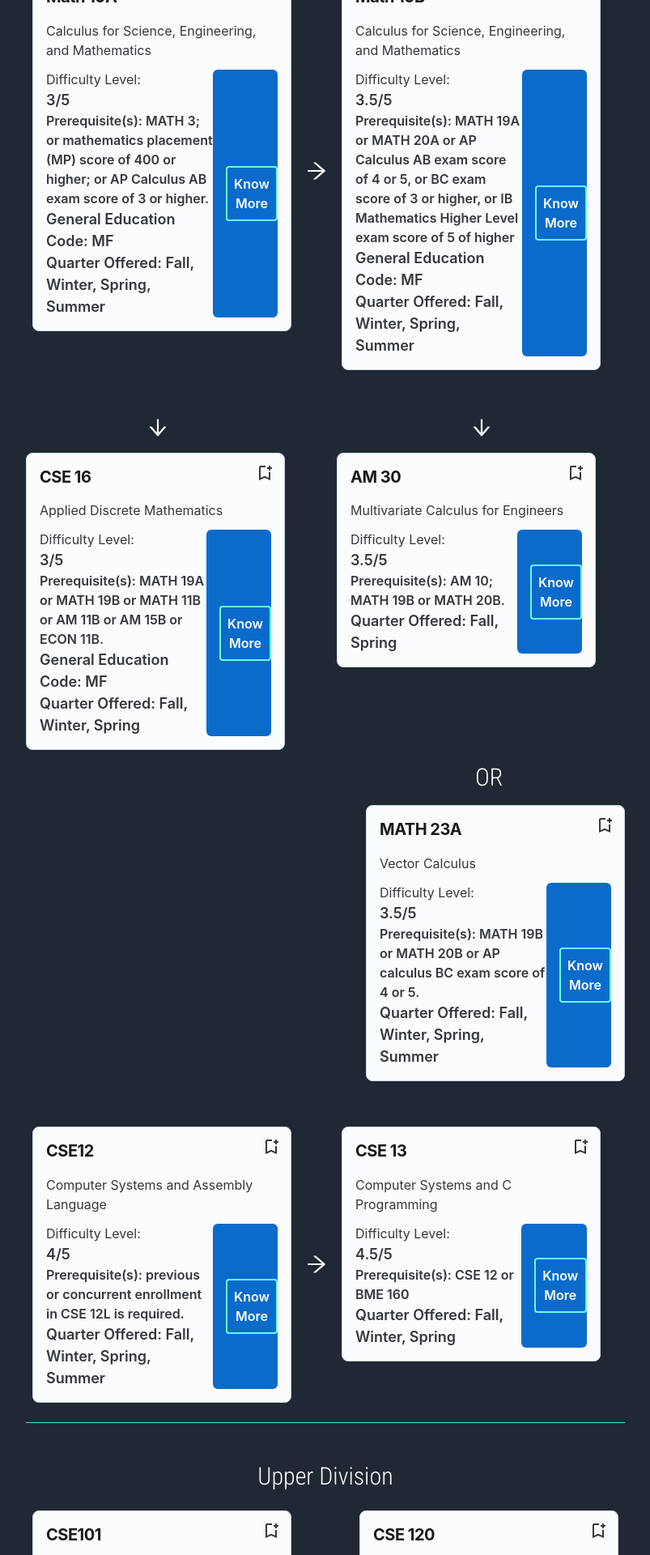
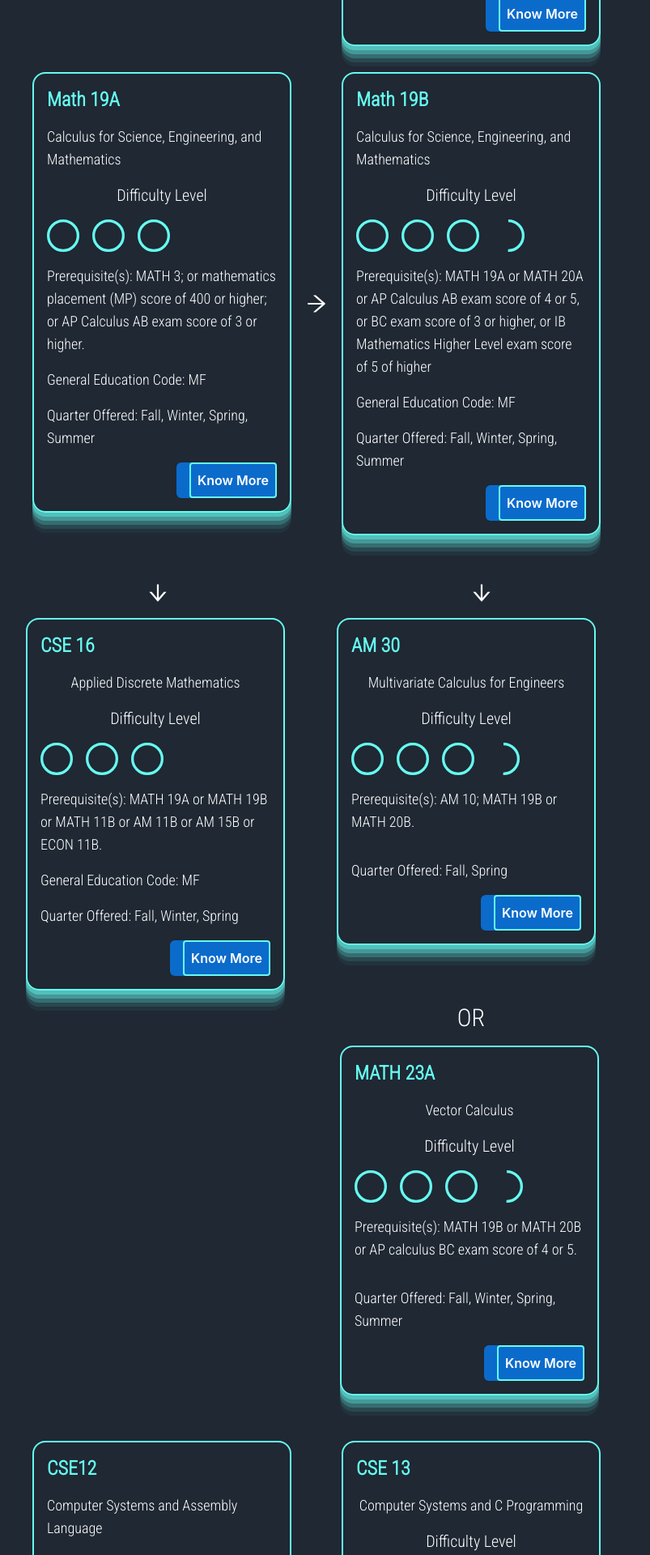
Before and after one commit to AmandeepSingh789/Major-Roadmap, a React (Create React App) app: page / in a window 1280 px wide. Shown: the part 800-2720 px from the top of the page at 81% size, without its empty margins (238-1041 px from the left). Built offline with nearby package versions, Linux system fonts and the light colour scheme; a web font is replaced by a local one.

Commit message:
card redesigned

```diff
--- a/package.json
+++ b/package.json
@@ -9,6 +9,7 @@
     "@mui/joy": "^5.0.0-alpha.69",
     "@mui/material": "^5.11.11",
     "@mui/styled-engine-sc": "^5.11.11",
+    "@react-pdf/renderer": "^3.1.6",
     "@testing-library/jest-dom": "^5.16.5",
     "@testing-library/react": "^13.4.0",
     "@testing-library/user-event": "^13.5.0",
--- a/src/App.js
+++ b/src/App.js
@@ -2,6 +2,7 @@ import * as React from 'react';
 import MajorPicker from './Components/MajorPicker';
 import ClassTree from './Components/ClassTree';
 import bg from './assets/bg.jpeg'
+
 function App() {
 
   return (
--- a/src/Components/CapstoneCard.jsx
+++ b/src/Components/CapstoneCard.jsx
@@ -33,7 +33,7 @@ const theme = extendTheme({
 const CapstoneCard = (props) => {
   return (
     <div>
-      <Card variant="outlined" sx={{ width: 320 }}>
+      <div className='w-[320px] border-2 p-4 rounded-2xl border-[#66FCF1] shadow-md shadow-current hover:shadow-2xl hover:shadow-[#66FCF1] duration-500' >
 
       <Typography level="body2">
 
@@ -219,7 +219,7 @@ const CapstoneCard = (props) => {
       </Typography>
 
 
-    </Card>
+    </div>
     </div>
   )
 }
--- a/src/Components/ClassCard.jsx
+++ b/src/Components/ClassCard.jsx
@@ -7,6 +7,9 @@ import IconButton from '@mui/joy/IconButton';
 import Typography from '@mui/joy/Typography';
 import BookmarkAdd from '@mui/icons-material/BookmarkAddOutlined';
 import { CssVarsProvider, extendTheme } from '@mui/joy/styles';
+import Stack from '@mui/material/Stack';
+import CircularProgress from '@mui/material/CircularProgress';
+
 
 const theme = extendTheme({
   components: {
@@ -30,45 +33,56 @@ const theme = extendTheme({
 });
 
 const ClassCard = (props) => {
+  let v1 = (Math.min(props.Level *100 ,100))
+  let v2 = (Math.min(props.Level *100 -100,100))
+  let v3 = (Math.min(props.Level *100 -200,100))
+  let v4 = (Math.min(props.Level *100 -300,100))
+  let v5 = (Math.min(props.Level *100 -400,100))
+  v1 = v1 < 0 ? 0 : v1;
+  v2 = v2 < 0 ? 0 : v2;
+  v3 = v3 < 0 ? 0 : v3;
+  v4 = v4 < 0 ? 0 : v4;
+  v5 = v5 < 0 ? 0 : v5;
   return (
     <div>
-      <Card variant="outlined" sx={{ width: 320 }}>
-      <Typography level="h1" fontSize="xl" sx={{ mb: 0.5 }}>
+      <div className='w-[320px] border-2 p-4 rounded-2xl border-[#66FCF1] shadow-custom2 hover:shadow-custom hover:translate-y-[-20px] hover:translate-x-2 duration-500' >
+
+      <div>
+      <h1 className='text-xl text-[#66FCF1] md:text-2xl font-extrabold' >
         {props.Code}
-      </Typography>
-      <Typography level="body2">{props.Name}</Typography>
-      <IconButton
-        aria-label="bookmark Bahamas Islands"
-        variant="plain"
-        color="neutral"
-        size="sm"
-        sx={{ position: 'absolute', top: '0.5rem', right: '0.5rem' }}
-      >
-        <BookmarkAdd />
-      </IconButton>
-      {/* <AspectRatio minHeight="120px" maxHeight="200px" sx={{ my: 2 }}>
-        <img
-          src="https://images.unsplash.com/photo-1527549993586-dff825b37782?auto=format&fit=crop&w=286"
-          srcSet="https://images.unsplash.com/photo-1527549993586-dff825b37782?auto=format&fit=crop&w=286&dpr=2 2x"
-          loading="lazy"
-          alt=""
-        />
-      </AspectRatio> */}
-      <Box sx={{ display: 'flex' }}>
-        <div>
-          <Typography level="body3">Difficulty Level:</Typography>
-          <Typography fontSize="lg" fontWeight="lg">
-            {props.Level}
-          </Typography>
-          <Typography fontSize="md" fontWeight="lg">
+      </h1>
+      {/* sx={{ mb: 0.5 }} */}
+      </div>
+
+      <div className='flex justify-center align-center my-4 text-lg'>{props.Name}</div>
+
+      <div className='flex flex-col justify-center align-center'>
+        <div className='flex flex-col justify-center align-center'>
+          <div className='flex justify-center align-center text-xl ' >Difficulty Level</div>
+          <div className='my-4 justify-center align-center'>
+
+
+          <Stack spacing={2} direction="row" sx={{ color: '#66FCF1' }}>
+          <CircularProgress variant="determinate" value={v1} color="inherit" />
+          <CircularProgress variant="determinate" value={v2} color="inherit"   />
+          <CircularProgress variant="determinate" value={v3} color="inherit"  />
+          <CircularProgress variant="determinate" value={v4} color="inherit"  />
+          <CircularProgress variant="determinate" value={v5} color="inherit"  />
+    </Stack>
+          </div>
+
+          <div className='text-lg mb-4'>
             {props.PreReqs}
-          </Typography>
-          <Typography fontSize="lg" fontWeight="lg" >
+          </div>
+
+          <div className='text-lg mb-4' >
             {props.GE}
-          </Typography>
-          <Typography fontSize="lg" fontWeight="lg" >
+          </div>
+
+          <div className='text-lg mb-4' >
             {props.QO}
-          </Typography>
+          </div>
+
         </div>
         <Button
           variant="solid"
@@ -79,12 +93,12 @@ const ClassCard = (props) => {
           href={props.Link}
 
         >
-          <a href={props.Link} target="_blank" className='border-2 p-2  border-[#66FCF1] rounded hover:bg-[#45A29E] duration-500 ml-4'>
+          <a href={props.Link} target="_blank" className='border-2 p-2  border-[#66FCF1] rounded hover:bg-[#2a5e5c] duration-500 ml-4'>
             Know More
             </a>
         </Button>
-      </Box>
-    </Card>
+      </div>
+    </div>
     </div>
   )
 }
--- a/src/Components/ClassTree.jsx
+++ b/src/Components/ClassTree.jsx
@@ -12,15 +12,14 @@ const ClassTree = (props) => {
             <div className="self-center">
                 <h1 className="text-3xl mb-4">Qualification Courses</h1></div>
 
-
             {/* Start of Div With CSE 20 AND CSE 30 */}
 
-            <div className="p-2 flex justify-content align-center">
+            <div className="p-2 flex justify-content align-center mb-4">
             <ClassCard
                 Code="CSE 20"
                 Name ="Beginning Programming in Python"
                 Link = "https://ucsc.smartcatalogiq.com/current/General-Catalog/Courses/CSE-Computer-Science-and-Engineering/Lower-Division/CSE-20"
-                Level = "2/5"
+                Level = {2}
                 PreReqs= "Prerequisite(s):None"
                 GE ="General Education Code: MF"
                 QO="Quarter Offered: Fall, Winter, Spring"
@@ -36,7 +35,7 @@ const ClassTree = (props) => {
                 Code="CSE 30"
                 Name ="Programming Abstractions: Python"
                 Link = "https://ucsc.smartcatalogiq.com/current/General-Catalog/Courses/CSE-Computer-Science-and-Engineering/Lower-Division/CSE-30"
-                Level = "3/5"
+                Level = {3}
                 PreReqs= "Prerequisite(s): CSE 20 or BME 160; and MATH 3 or MATH 11A or MATH 19A or AM 3 or AM 11A or ECON 11A, or a score of 400 or higher on the mathematics placement examination (MPE)"
                 QO="Quarter Offered: Fall, Winter, Spring"
                 />
@@ -52,7 +51,7 @@ const ClassTree = (props) => {
             Code="Math 19A"
             Name ="Calculus for Science, Engineering, and Mathematics"
             Link = "https://ucsc.smartcatalogiq.com/current/General-Catalog/Courses/MATH-Mathematics/Lower-Division/MATH-19A"
-            Level = "3/5"
+            Level = "3"
             PreReqs= "Prerequisite(s): MATH 3; or mathematics placement (MP) score of 400 or higher; or AP Calculus AB exam score of 3 or higher."
             GE ="General Education Code: MF"
             QO="Quarter Offered: Fall, Winter, Spring, Summer"
@@ -68,7 +67,7 @@ const ClassTree = (props) => {
                 Code="Math 19B"
                 Name ="Calculus for Science, Engineering, and Mathematics"
                 Link = "https://ucsc.smartcatalogiq.com/en/current/General-Catalog/Courses/MATH-Mathematics/Lower-Division/MATH-19B"
-                Level = "3.5/5"
+                Level = "3.5"
                 PreReqs= "Prerequisite(s): MATH 19A or MATH 20A or AP Calculus AB exam score of 4 or 5, or BC exam score of 3 or higher, or IB Mathematics Higher Level exam score of 5 of higher"
                 GE ="General Education Code: MF"
                 QO="Quarter Offered: Fall, Winter, Spring, Summer"
@@ -94,7 +93,7 @@ const ClassTree = (props) => {
             Code="CSE 16"
             Name ="Applied Discrete Mathematics"
             Link = "https://ucsc.smartcatalogiq.com/current/General-Catalog/Courses/CSE-Computer-Science-and-Engineering/Lower-Division/CSE-16"
-            Level = "3/5"
+            Level = "3"
             PreReqs= "Prerequisite(s): MATH 19A or MATH 19B or MATH 11B or AM 11B or AM 15B or ECON 11B."
             GE ="General Education Code: MF"
             QO="Quarter Offered: Fall, Winter, Spring"
@@ -108,7 +107,7 @@ const ClassTree = (props) => {
             Name ="Multivariate Calculus for
             Engineers"
             Link = "https://ucsc.smartcatalogiq.com/current/General-Catalog/Courses/AM-Applied-Mathematics/Lower-Division/AM-30"
-            Level = "3.5/5  "
+            Level = "3.5  "
             PreReqs= "Prerequisite(s): AM 10; MATH 19B or MATH 20B."
             QO="Quarter Offered: Fall, Spring"
             />
@@ -124,18 +123,18 @@ const ClassTree = (props) => {
             <div className=" flex justify-content align-center mt-4">
 
 
-                <div className="text-3xl ml-[75%]">OR</div>
+                <div className="text-3xl ml-[72%]">OR</div>
 
                 </div>
 
             <div className="flex justify-end align-center">
 
-            <div className ="ml-16 mt-4">
+            <div className ="mt-4 mr-8">
             <ClassCard
             Code="MATH 23A"
             Name ="Vector Calculus"
             Link = "https://ucsc.smartcatalogiq.com/en/Current/General-Catalog/Courses/MATH-Mathematics/Lower-Division/MATH-23A"
-            Level = "3.5/5  "
+            Level = "3.5  "
             PreReqs= "Prerequisite(s): MATH 19B or MATH 20B or AP calculus BC exam score of 4 or 5."
             QO="Quarter Offered: Fall, Winter, Spring, Summer"
             />
@@ -155,7 +154,7 @@ const ClassTree = (props) => {
                 Code="CSE12"
                 Name ="Computer Systems and Assembly Language"
                 Link = "https://ucsc.smartcatalogiq.com/2019-2020/General-Catalog/Courses/CSE-Computer-Science-and-Engineering/Lower-Division/CSE-12"
-                Level = "4/5"
+                Level = "4"
                 PreReqs= "Prerequisite(s): previous or concurrent enrollment in CSE 12L is required."
                 QO="Quarter Offered: Fall, Winter, Spring, Summer"
                 />
@@ -170,7 +169,7 @@ const ClassTree = (props) => {
                 Code="CSE 13"
                 Name ="Computer Systems and C Programming"
                 Link = "https://ucsc.smartcatalogiq.com/Current/General-Catalog/Courses/CSE-Computer-Science-and-Engineering/Lower-Division/CSE-13S"
-                Level = "4.5/5"
+                Level = "4.5"
                 PreReqs= "Prerequisite(s): CSE 12 or BME 160"
                 QO="Quarter Offered: Fall, Winter, Spring"
                 />
@@ -191,7 +190,7 @@ const ClassTree = (props) => {
                 Code="CSE101"
                 Name ="Introduction to Data Structures and Algorithms"
                 Link = "https://ucsc.smartcatalogiq.com/Current/General-Catalog/Courses/CSE-Computer-Science-and-Engineering/Upper-Division/CSE-101"
-                Level = "4/5"
+                Level = "4"
                 PreReqs= "Prerequisite(s): CSE 12 or BME 160; CSE 13E or ECE 13 or CSE 13S; and CSE 16; and CSE 30; and MATH 11B or MATH 19B or MATH 20B or AM 11B"
                 QO="Quarter Offered: Fall, Winter, Spring"
                 />
@@ -202,7 +201,7 @@ const ClassTree = (props) => {
             Code="CSE 120"
             Name ="Computer Architecture"
             Link = "https://ucsc.smartcatalogiq.com/2019-2020/General-Catalog/Courses/CSE-Computer-Science-and-Engineering/Upper-Division/CSE-120"
-            Level = "3.5/5"
+            Level = "3.5"
             PreReqs= "Prerequisite(s): CSE 12 and CSE 12L; and CSE 13E or CSE 13S or CSE 11 or CSE 14 and CSE 14L. CSE 16 recommended"
             QO="Quarter Offered: Fall, Winter, Spring"
             />
@@ -229,7 +228,7 @@ const ClassTree = (props) => {
             Name ="Introduction to Analysis of Algorithms
             "
             Link = "https://ucsc.smartcatalogiq.com/Current/General-Catalog/Courses/CSE-Computer-Science-and-Engineering/Upper-Division/CSE-102"
-            Level = "4.5/5  "
+            Level = "4.5  "
             PreReqs= "Prerequisite(s): CSE 101."
             QO="Quarter Offered: Fall, Winter, Spring"
             />
@@ -240,7 +239,7 @@ const ClassTree = (props) => {
             Code="CSE 103"
             Name ="Computational Models"
             Link = "https://ucsc.smartcatalogiq.com/en/Current/General-Catalog/Courses/CSE-Computer-Science-and-Engineering/Upper-Division/CSE-103"
-            Level = "4.5/5"
+            Level = "4.5"
             PreReqs= "Prerequisite(s): CSE 101."
             QO="Quarter Offered: Fall, Winter, Spring"
             />
@@ -259,7 +258,7 @@ const ClassTree = (props) => {
                 Code="CSE 112"
                 Name ="Comparative Programming Languages"
                 Link = "https://ucsc.smartcatalogiq.com/Current/General-Catalog/Courses/CSE-Computer-Science-and-Engineering/Upper-Division/CSE-112"
-                Level = "3.5/5"
+                Level = "3.5"
                 PreReqs= "Prerequisite(s): CSE 101."
                 />
 
@@ -273,7 +272,7 @@ const ClassTree = (props) => {
                 Code="CSE 114"
                 Name ="Foundations of Programming Languages"
                 Link = "https://ucsc.smartcatalogiq.com/Current/General-Catalog/Courses/CSE-Computer-Science-and-Engineering/Upper-Division/CSE-114A"
-                Level = "3.5/5"
+                Level = "3.5"
                 PreReqs= "Prerequisite(s): CSE 101."
                 QO="Quarter Offered: Fall, Winter, Spring"
                 />
@@ -298,7 +297,7 @@ const ClassTree = (props) => {
             Code="CSE 116"
             Name ="Introduction to Functional Programming"
             Link = "https://ucsc.smartcatalogiq.com/en/2019-2020/General-Catalog/Courses/CSE-Computer-Science-and-Engineering/Upper-Division/CSE-116"
-            Level = "3.5/5  "
+            Level = "3.5  "
             PreReqs= "Prerequisite(s): CMPS 101 or CSE 101."
             QO="Quarter Offered: Fall"
             />
@@ -316,7 +315,7 @@ const ClassTree = (props) => {
                 Code="CSE 130"
                 Name ="Principles of Computer Systems Design"
                 Link = "https://ucsc.smartcatalogiq.com/Current/General-Catalog/Courses/CSE-Computer-Science-and-Engineering/Upper-Division/CSE-130"
-                Level = "4.5/5"
+                Level = "4.5"
                 PreReqs= "Prerequisite(s): CSE 12; and CSE 101, or CSE 15 and CSE 15L; and knowledge of C programming language."
                 QO="Quarter Offered: Fall, Winter, Spring"
                 />
@@ -332,7 +331,7 @@ const ClassTree = (props) => {
                 Name ="Introduction to Operating Systems
                 "
                 Link = "https://ucsc.smartcatalogiq.com/Current/General-Catalog/Courses/CSE-Computer-Science-and-Engineering/Upper-Division/CSE-114A"
-                Level = "4.5/5"
+                Level = "4.5"
                 PreReqs= "Prerequisite(s): CSE 101 and CSE 120"
                 />
             </div>
@@ -348,7 +347,7 @@ const ClassTree = (props) => {
                 Code="CSE 107"
                 Name ="Probability and Statistics for Engineers"
                 Link = "https://ucsc.smartcatalogiq.com/en/Current/General-Catalog/Courses/CSE-Computer-Science-and-Engineering/Upper-Division/CSE-107"
-                Level = "3/5"
+                Level = "3"
                 PreReqs= "Prerequisite(s): CSE 16; and AM 30 or MATH 22 or MATH 23A."
                 QO="Quarter Offered: Fall, Winter, Spring"
                 GE = "SR"
@@ -365,7 +364,7 @@ const ClassTree = (props) => {
                 Name ="Introduction to Probability Theory
                 "
                 Link = "https://ucsc.smartcatalogiq.com/en/Current/General-Catalog/Courses/STAT-Statistics/Upper-Division/STAT-131"
-                Level = "3/5"
+                Level = "3"
                 PreReqs= "Prerequisite(s): AM 11B or ECON 11B or MATH 11B or MATH 19B or MATH 20B."
                 GE="SR"
                 QO="Quarter Offered: Fall, Winter, Spring, Summer"
@@ -390,7 +389,7 @@ const ClassTree = (props) => {
                 Code="CSE 115A"
                 Name ="Introduction to Software Engineering"
                 Link = "https://ucsc.smartcatalogiq.com/current/General-Catalog/Courses/CSE-Computer-Science-and-Engineering/Upper-Division/CSE-115A"
-                Level = "3.5/5"
+                Level = "3.5"
                 PreReqs= "Prerequisite(s): satisfaction of the Entry Level Writing and Composition requirements and CSE 101 and CSE 130."
                 QO= "Fall, Winter, Spring"
                 />
@@ -405,7 +404,7 @@ const ClassTree = (props) => {
                 Code="CSE 185"
                 Name ="Technical Writing for Computer Science and Engineering"
                 Link = "https://ucsc.smartcatalogiq.com/Current/General-Catalog/Courses/CSE-Computer-Science-and-Engineering/Upper-Division/CSE-185E"
-                Level = "3.5/5"
+                Level = "3.5"
                 PreReqs= "Prerequisite(s): satisfaction of Entry Level Writing and Composition requirements; and CSE 12 or CSE 15 or CSE 30 or BME 160 or by permission of the instructor. Enrollment is restricted to computer engineering, bioengineering, bioinformatics, biomolecular engineering and bioinformatics, or network and digital technology majors."
                 QO="Quarter Offered: Fall, Winter, Spring"
                 />
@@ -430,7 +429,7 @@ const ClassTree = (props) => {
             Code="CSE 195"
             Name ="Senior Thesis Research"
             Link = "https://ucsc.smartcatalogiq.com/en/current/General-Catalog/Courses/CSE-Computer-Science-and-Engineering/Upper-Division/CSE-195"
-            Level = "4/5 "
+            Level = "4 "
             PreReqs= " Prerequisite(s): satisfaction of the Entry Level Writing and Composition requirements. Computer Engineering majors, CSE 123A or CSE 129A."
             QO="Quarter Offered: Fall, Winter, Spring"
             />
@@ -457,15 +456,12 @@ const ClassTree = (props) => {
                 <p className="text-md mb-4">5 credit (or more than 5 credit) upper-division computer science or computer engineering (CSE) courses with
 a course number below 170, or between 180-189, or CSE 195, or some courses from the Computational Media electives. Up to two of these electives may be replaced by some upper-division mathematics electives. </p>
 
-                <p className="text-md mb-4">
+                <p className="text-md ">
                 Courses from the
 Disciplinary Communication list cannot also be used to satisfy an Upper Division Elective
                 </p>
 
             </div>
-            <Divider color="#66FCF1"/>
-
-
 
             {/* Start of Upper Div Cards */}
             <div className="p-2 flex justify-around align-center mt-12">
@@ -480,9 +476,7 @@ Disciplinary Communication list cannot also be used to satisfy an Upper Division
 
             </div>
 
-             {/* End of Upper Div Cards */}
 
-             {/* Start of Upper Div Cards */}
             <div className="p-2 flex justify-around align-center mt-12 mb-8">
             <UpperDivCard upper = {false}/>
 
@@ -499,6 +493,7 @@ Disciplinary Communication list cannot also be used to satisfy an Upper Division
 
              <Divider color="#66FCF1"/>
 
+            {/* Start of Capstone Cards */}
              <div className="self-center mt-12 flex flex-col justify-center align-center">
                 <h1 className="text-3xl mb-4 ">Capstone Courses</h1>
                 <p className="text-md mb-4 self-center">Many Capstone course options require additional prerequisites not already
@@ -509,7 +504,7 @@ required in major requirements. Advance planning is crucial. </p>
             </div>
 
 
-            <div className=" flex flex-col justify-center align-center ">
+            <div className=" flex flex-col justify-center align-center mb-12 ">
 
 
             <div className="flex justify-between align-center">
@@ -530,14 +525,11 @@ required in major requirements. Advance planning is crucial. </p>
             </div>
             </div>
             </div>
-            <Divider color="#66FCF1"/>
+            {/* End of Capstone Cards */}
 
-
-
+            <Divider color="#66FCF1" className="mb-12"/>
 
             </div>
-
-
 
         {/* Div With Qualification Courses */}
 
--- a/src/Components/UpperDivCard.jsx
+++ b/src/Components/UpperDivCard.jsx
@@ -33,7 +33,7 @@ const theme = extendTheme({
 const UpperDivCard = (props) => {
   return (
     <div>
-      <Card variant="outlined" sx={{ width: 320 }}>
+      <div className='w-[320px] border-2 p-4 rounded-2xl border-[#66FCF1] shadow-md shadow-current hover:shadow-2xl hover:shadow-[#66FCF1] duration-500' >
       <Typography level="h1" fontSize="xl" sx={{ mb: 0.5 }}>
       Any upper-division computer science or computer engineering (CSE) courses with
 a course number below 170, or between 180-189, or CSE 195 or one from the following list:
@@ -202,7 +202,7 @@ a course number below 170, or between 180-189, or CSE 195 or one from the follow
       </Typography>
 
 
-    </Card>
+    </div>
     </div>
   )
 }
--- a/tailwind.config.js
+++ b/tailwind.config.js
@@ -9,6 +9,11 @@ module.exports = {
         Professional: ['Climate Crisis', 'cursive'],
         Roboto:['Roboto Condensed','sans-serif']
     },
+    boxShadow: {
+      "custom":'rgba(102, 252, 241, 0.4) -5px 5px, rgba(102, 252, 241, 0.3) -10px 10px, rgba(102, 252, 241, 0.2) -15px 15px, rgba(102, 252, 241, 0.1) -20px 20px, rgba(102, 252, 241, 0.05) -25px 25px;',
+      custom2:'rgba(102, 252, 241, 0.4) 0px 5px, rgba(102, 252, 241, 0.3) 0px 10px, rgba(102, 252, 241, 0.2) 0px 15px, rgba(102, 252, 241, 0.1) 0px 20px, rgba(102, 252, 241, 0.05) 0px 25px;'
+    },
+
     // backgroundImage: {
     //   'hero': "url('./src/assets/bg.jpeg')",
     // },
```
Also changed, not shown: 1 other file (tests, documents, lock files or other folders).
